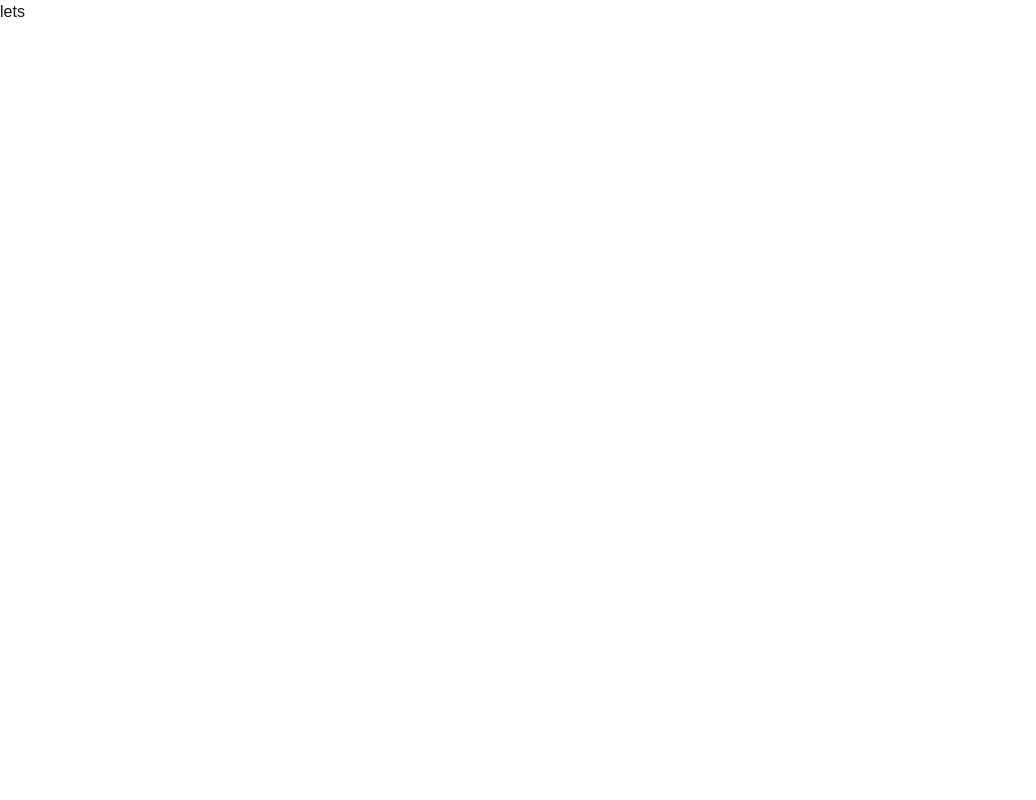
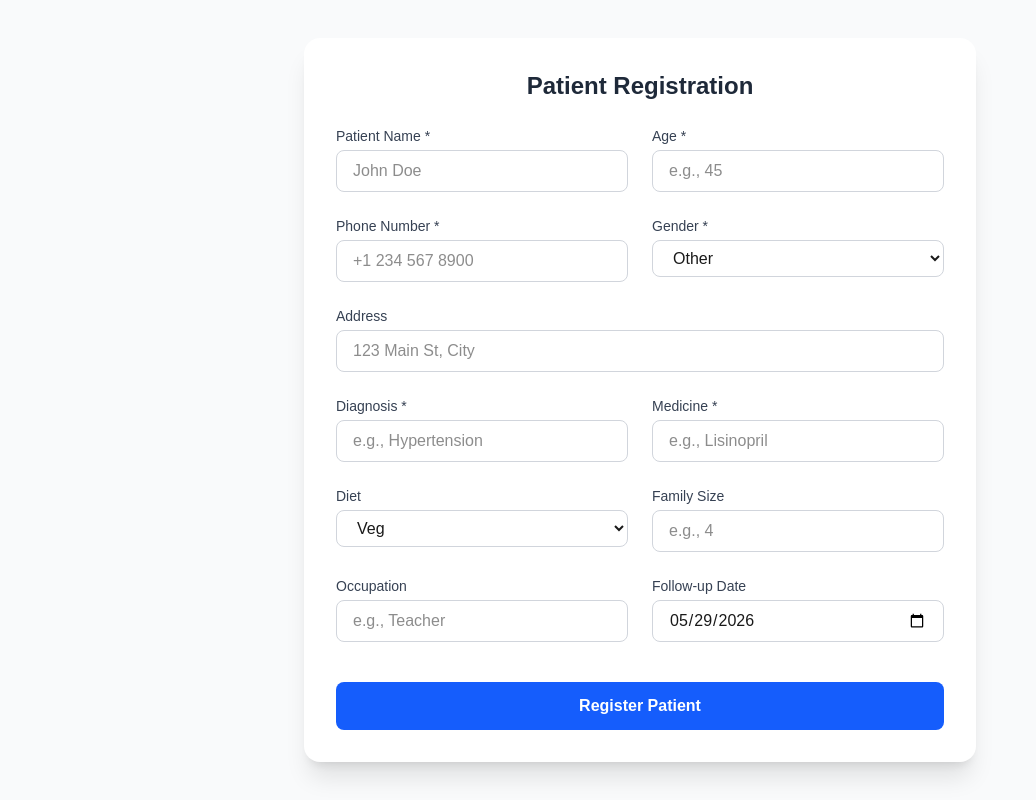
Before and after one commit to jayy-codes07/homeopathy, a Next.js app in the folder frontend/: page /patients/add in a window 1280 px wide. Shown: the whole page, without its empty margins (0-1036 px from the left). Built offline with nearby package versions, Linux system fonts and the light colour scheme; sample sign-in values are in the browser's storage.

Commit message:
add whole add patient page

```diff
--- a/frontend/src/app/dashboard/page.tsx
+++ b/frontend/src/app/dashboard/page.tsx
@@ -45,7 +45,6 @@ const Page = () => {
     <Loading />
   ) : (
     <div className="min-h-screen bg-slate-50 p-6">
-      {/* Header */}
       <div className="mb-8 flex flex-col gap-4 md:flex-row md:items-center md:justify-between">
         <div>
           <h1 className="text-3xl font-bold text-slate-900">Patients</h1>
--- a/frontend/src/app/login/page.tsx
+++ b/frontend/src/app/login/page.tsx
@@ -98,7 +98,7 @@ const Page = () => {
                         fullname: e.target.value,
                       })
                     }
-                    className="w-full rounded-xl border border-slate-200 px-4 py-3 outline-none focus:border-blue-500 focus:ring-4 focus:ring-blue-100"
+                    className="w-full text-[#000000e0] rounded-xl border border-slate-200 px-4 py-3 outline-none focus:border-blue-500 focus:ring-4 focus:ring-blue-100"
                   />
                 </div>
               )}
@@ -118,7 +118,7 @@ const Page = () => {
                       email: e.target.value,
                     })
                   }
-                  className="w-full rounded-xl border border-slate-200 px-4 py-3 outline-none focus:border-blue-500 focus:ring-4 focus:ring-blue-100"
+                  className="w-full rounded-xl text-[#000000e0] border border-slate-200 px-4 py-3 outline-none focus:border-blue-500 focus:ring-4 focus:ring-blue-100"
                 />
               </div>
 
@@ -138,7 +138,7 @@ const Page = () => {
                         degree: e.target.value,
                       })
                     }
-                    className="w-full rounded-xl border border-slate-200 px-4 py-3 outline-none focus:border-blue-500 focus:ring-4 focus:ring-blue-100"
+                    className="w-full text-[#000000e0] rounded-xl border border-slate-200 px-4 py-3 outline-none focus:border-blue-500 focus:ring-4 focus:ring-blue-100"
                   />
                 </div>
               )}
@@ -158,7 +158,7 @@ const Page = () => {
                       password: e.target.value,
                     })
                   }
-                  className="w-full rounded-xl border border-slate-200 px-4 py-3 outline-none focus:border-blue-500 focus:ring-4 focus:ring-blue-100"
+                  className="w-full text-[#000000e0] rounded-xl border border-slate-200 px-4 py-3 outline-none focus:border-blue-500 focus:ring-4 focus:ring-blue-100"
                 />
               </div>
 
--- a/frontend/src/app/patients/add/page.tsx
+++ b/frontend/src/app/patients/add/page.tsx
@@ -1,7 +1,230 @@
-import React from "react";
+"use client";
+
+import React, { useEffect, useState } from "react";
+import { Patient } from "@/types";
+import Loading from "@/components/Loading";
+import api from "@/utils/api";
+import { useRouter } from "next/navigation";
+type PatientForm = Omit<Patient, "_id">;
 
 const Page = () => {
-  return <div>lets</div>;
+  const [patient, setPatient] = useState<PatientForm>({
+    patientName: "",
+    age: 0,
+    gender: "OTHER",
+    diagnosis: "",
+    medicine: "",
+    phoneNumber: "",
+    address: "",
+    diet: "VEG",
+    familySize: 0,
+    occupation: "",
+    followUpDate: new Date(),
+  });
+  const [error, setError] = useState("");
+  const [pauseClick, setPauseClick] = useState(false)
+  const router = useRouter();
+
+  const handleSubmit = async (e: React.SyntheticEvent) => {
+    e.preventDefault()
+    const createNewPatient = async () => {
+      const response = await api.post("/patient/register", patient)
+      router.push(`/patients/${response.data.data._id}`);
+    }
+    try {
+
+
+      setPauseClick(true)
+
+      await createNewPatient()
+      setPauseClick(false)
+
+    } catch (error: any) {
+      setError(
+        error.response?.data?.message ||
+        "error while sending response to backend",
+      );
+
+    }
+
+  };
+
+  useEffect(() => {
+    if (!localStorage.getItem("doctorJWT")) router.push("/login")
+  }, [])
+
+  return (
+
+    <div className="min-h-screen bg-gray-50 flex flex-col items-center justify-center p-6">
+      <div className="w-full max-w-2xl bg-white rounded-2xl shadow-xl p-8">
+        <h1 className="text-2xl font-bold text-gray-800 mb-6 text-center">
+          Patient Registration
+        </h1>
+
+        <form onSubmit={handleSubmit} className="space-y-6">
+
+          <div className="grid grid-cols-1 md:grid-cols-2 gap-6">
+
+            <div className="flex flex-col gap-1">
+              <label htmlFor="patientName" className="text-sm font-medium text-gray-700">Patient Name *</label>
+              <input
+                id="patientName"
+                required
+                type="text"
+                placeholder="John Doe"
+                className="px-4 py-2 border border-gray-300 text-black/90 text-black/90 rounded-lg focus:ring-2 focus:ring-blue-500 focus:outline-none transition"
+                value={patient.patientName}
+                onChange={(e) => setPatient({ ...patient, patientName: e.target.value })}
+              />
+            </div>
+
+            <div className="flex flex-col gap-1">
+              <label htmlFor="age" className="text-sm font-medium text-gray-700">Age *</label>
+              <input
+                id="age"
+                required
+                type="number"
+                placeholder="e.g., 45"
+                className="px-4 py-2 border border-gray-300 text-black/90 rounded-lg focus:ring-2 focus:ring-blue-500 focus:outline-none transition"
+                value={patient.age || ""}
+                onChange={(e) => setPatient({ ...patient, age: Number(e.target.value) })}
+              />
+            </div>
+
+            <div className="flex flex-col gap-1">
+              <label htmlFor="phoneNumber" className="text-sm font-medium text-gray-700">Phone Number *</label>
+              <input
+                id="phoneNumber"
+                required
+                type="tel"
+                placeholder="+1 234 567 8900"
+                className="px-4 py-2 border border-gray-300 text-black/90 rounded-lg focus:ring-2 focus:ring-blue-500 focus:outline-none transition"
+                value={patient.phoneNumber}
+                onChange={(e) => setPatient({ ...patient, phoneNumber: e.target.value })}
+              />
+            </div>
+
+            <div className="flex flex-col gap-1">
+              <label htmlFor="gender" className="text-sm font-medium text-gray-700">Gender *</label>
+              <select
+                id="gender"
+                required
+                className="px-4 py-2 border border-gray-300 text-black/90 rounded-lg focus:ring-2 focus:ring-blue-500 focus:outline-none transition bg-white"
+                value={patient.gender}
+                onChange={(e) => setPatient({ ...patient, gender: e.target.value as 'MALE' | "FEMALE" | "OTHER" })}
+              >
+                <option value="MALE">Male</option>
+                <option value="FEMALE">Female</option>
+                <option value="OTHER">Other</option>
+              </select>
+            </div>
+
+            <div className="flex flex-col gap-1 md:col-span-2">
+              <label htmlFor="address" className="text-sm font-medium text-gray-700">Address</label>
+              <input
+                id="address"
+                type="text"
+                placeholder="123 Main St, City"
+                className="px-4 py-2 border border-gray-300 text-black/90 rounded-lg focus:ring-2 focus:ring-blue-500 focus:outline-none transition"
+                value={patient.address}
+                onChange={(e) => setPatient({ ...patient, address: e.target.value })}
+              />
+            </div>
+
+            <div className="flex flex-col gap-1">
+              <label htmlFor="diagnosis" className="text-sm font-medium text-gray-700">Diagnosis *</label>
+              <input
+                id="diagnosis"
+                required
+                type="text"
+                placeholder="e.g., Hypertension"
+                className="px-4 py-2 border border-gray-300 text-black/90 rounded-lg focus:ring-2 focus:ring-blue-500 focus:outline-none transition"
+                value={patient.diagnosis}
+                onChange={(e) => setPatient({ ...patient, diagnosis: e.target.value })}
+              />
+            </div>
+
+            <div className="flex flex-col gap-1">
+              <label htmlFor="medicine" className="text-sm font-medium text-gray-700">Medicine *</label>
+              <input
+                id="medicine"
+                required
+                type="text"
+                placeholder="e.g., Lisinopril"
+                className="px-4 py-2 border border-gray-300 text-black/90 rounded-lg focus:ring-2 focus:ring-blue-500 focus:outline-none transition"
+                value={patient.medicine}
+                onChange={(e) => setPatient({ ...patient, medicine: e.target.value })}
+              />
+            </div>
+
+            <div className="flex flex-col gap-1">
+              <label htmlFor="diet" className="text-sm font-medium text-gray-700">Diet</label>
+              <select
+                id="diet"
+                className="px-4 py-2 border border-gray-300 text-black/90 rounded-lg focus:ring-2 focus:ring-blue-500 focus:outline-none transition bg-white"
+                value={patient.diet}
+                onChange={(e) => setPatient({ ...patient, diet: e.target.value as "VEG" | "NON VEG" | "MIXED" })}
+              >
+                <option value="VEG">Veg</option>
+                <option value="NON VEG">Non-Veg</option>
+                <option value="MIXED">Mixed</option>
+              </select>
+            </div>
+
+            <div className="flex flex-col gap-1">
+              <label htmlFor="familySize" className="text-sm font-medium text-gray-700">Family Size</label>
+              <input
+                id="familySize"
+                type="number"
+                placeholder="e.g., 4"
+                className="px-4 py-2 border border-gray-300 text-black/90 rounded-lg focus:ring-2 focus:ring-blue-500 focus:outline-none transition"
+                value={patient.familySize || ""}
+                onChange={(e) => setPatient({ ...patient, familySize: Number(e.target.value) })}
+              />
+            </div>
+
+            <div className="flex flex-col gap-1">
+              <label htmlFor="occupation" className="text-sm font-medium text-gray-700">Occupation</label>
+              <input
+                id="occupation"
+                type="text"
+                placeholder="e.g., Teacher"
+                className="px-4 py-2 border border-gray-300 text-black/90 rounded-lg focus:ring-2 focus:ring-blue-500 focus:outline-none transition"
+                value={patient.occupation}
+                onChange={(e) => setPatient({ ...patient, occupation: e.target.value })}
+              />
+            </div>
+
+            <div className="flex flex-col gap-1">
+              <label htmlFor="followUpDate" className="text-sm font-medium text-gray-700">Follow-up Date</label>
+              {/* FIX: Handled Date string formatting for HTML input */}
+              <input
+                id="followUpDate"
+                type="date"
+                name="followUpDate"
+                className="px-4 py-2 border border-gray-300 text-black/90 rounded-lg focus:ring-2 focus:ring-blue-500 focus:outline-none transition"
+                value={patient.followUpDate instanceof Date ? patient.followUpDate.toISOString().split("T")[0] : patient.followUpDate}
+                onChange={(e) => setPatient({ ...patient, followUpDate: new Date(e.target.value) })}
+              />
+            </div>
+          </div>
+
+          {error && (
+            <div className="rounded-lg bg-red-50 p-4 border border-red-200">
+              <p className="text-sm font-medium text-red-600">{error}</p>
+            </div>
+          )}
+
+          <button
+            type="submit"
+            className={`w-full mt-4 bg-blue-600 text-white font-semibold py-3 px-4 rounded-lg hover:bg-blue-700  ${pauseClick ? "cursor-wait bg-blue-600/45" : ""} focus:ring-4 focus:ring-blue-200 transition-all active:scale-[0.99]`}
+          >
+            {pauseClick ? "Creating New Patient Please Wait" : "Register Patient"}
+          </button>
+        </form>
+      </div>
+    </div>
+  );
 };
 
 export default Page;
```
